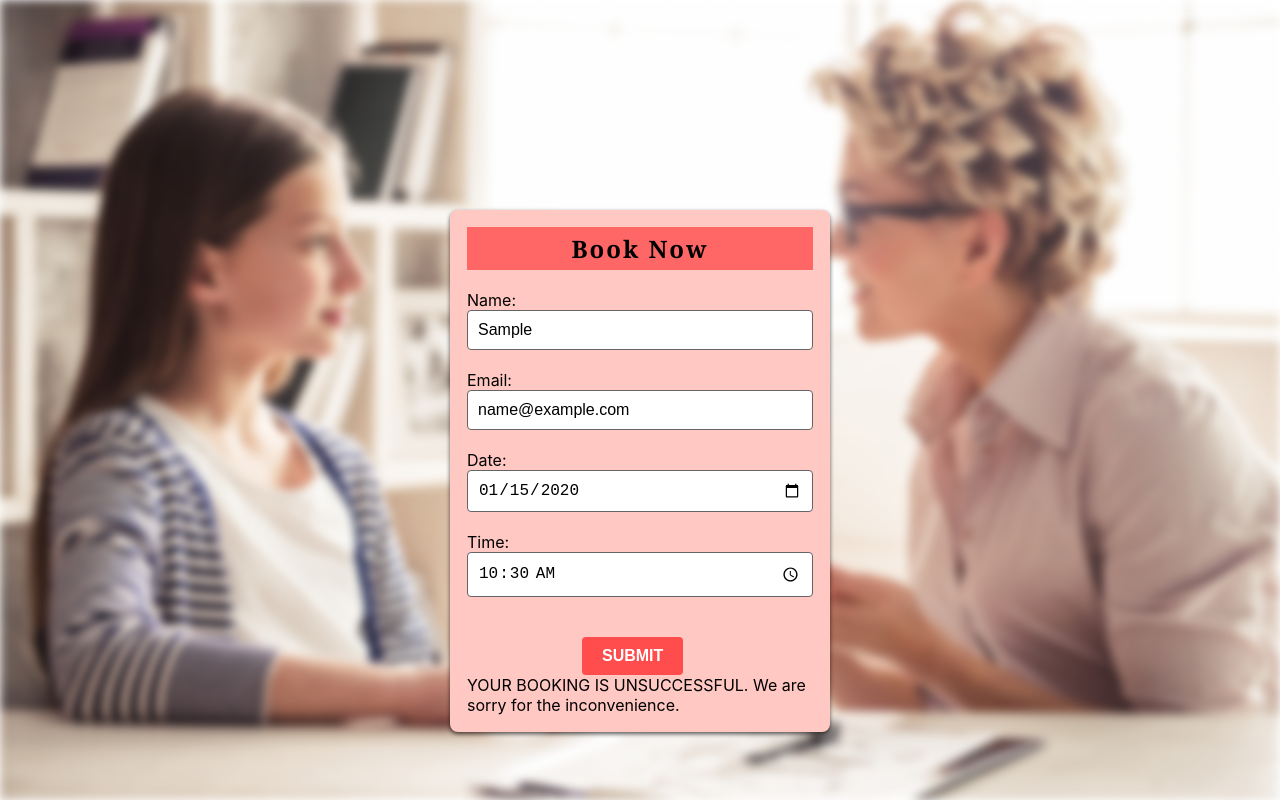
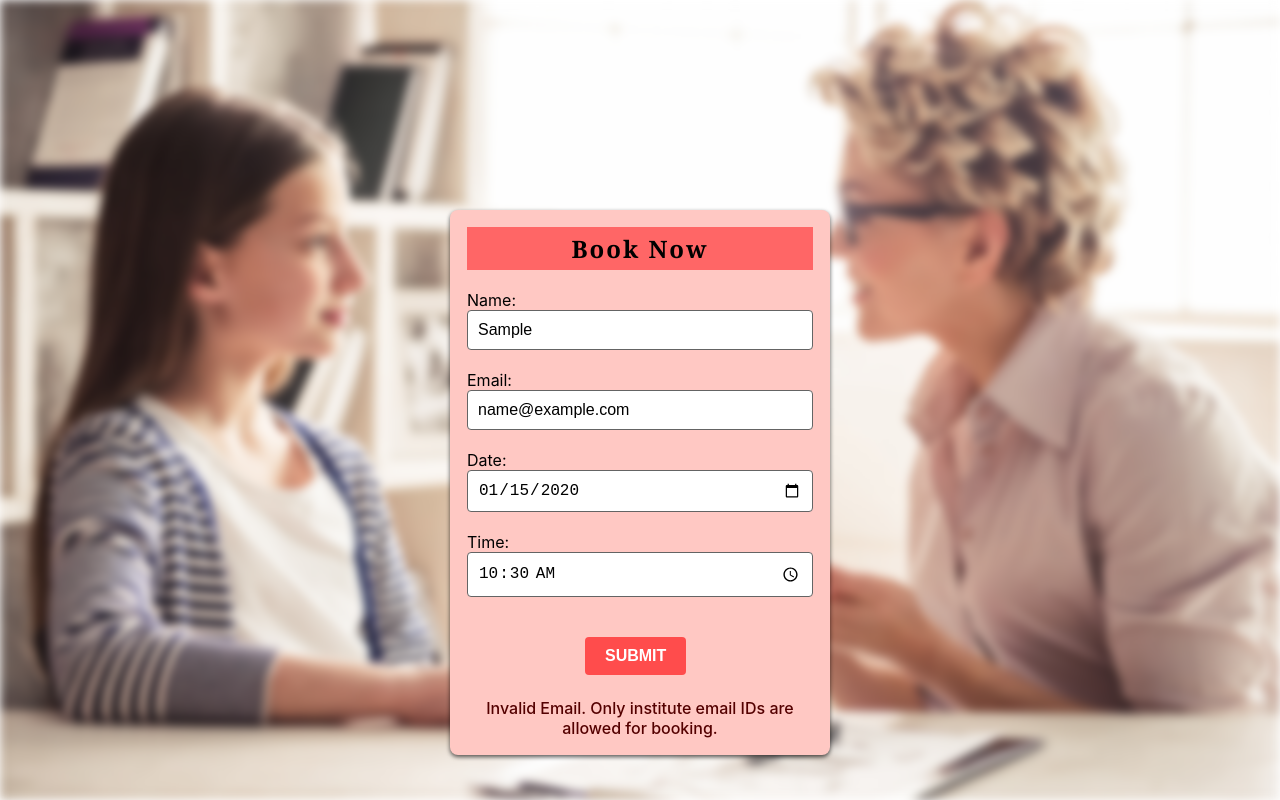
Before and after one commit to stuti0123/IITISoC-23-Web-3-Counseling_Appointment_System, a React (Create React App) app: page /booknow in a window 1280 px wide. Both pictures are taken after typing "Sample", "name@example.com", "2020-01-15", "10:30" into the empty fields and a click on the button "SUBMIT". Built offline with nearby package versions, Linux system fonts and the light colour scheme; no server answers; a web font is replaced by a local one.

Commit message:
institute id verification

```diff
--- a/src/components/BookNowPage.js
+++ b/src/components/BookNowPage.js
@@ -24,6 +24,15 @@ const BookNowPage = () => {
   }, []);
 
   const createUser = () => {
+
+    const allowedDomains = ['iiti.ac.in'];
+    const isValidEmail = allowedDomains.some((domain) => email.endsWith('@' + domain));
+
+    if (!isValidEmail) {
+      setBookingStatus('Invalid Email. Only institute email IDs are allowed for booking.');
+      return;
+    }
+
     const newUser = {
       name,
       email,
@@ -46,6 +55,7 @@ const BookNowPage = () => {
       });
   };
 
+
   return (
     <div className="book-now-container">
       <div
@@ -61,8 +71,6 @@ const BookNowPage = () => {
         }}
       ></div>
       <div className="book-now-page">
-
-
 
         <h2>Book Now</h2>
         <div className="form-group">
@@ -103,11 +111,13 @@ const BookNowPage = () => {
           required
         />
 </div>
-        <button className="submit-button" type="submit" onClick={createUser}>
+        <button className="submit-button" style={{marginBottom:23}} type="submit" onClick={createUser}>
           SUBMIT
         </button>
 
-        {bookingStatus && <p>{bookingStatus}</p>}
+        {bookingStatus && (
+        <p style={{ color: '#540000', fontSize: '16px', marginTop: '5px',fontWeight:500,textAlign:'center' }}>{bookingStatus}</p>
+      )}
 
     </div>
     </div>
--- a/src/components/Booknow.css
+++ b/src/components/Booknow.css
@@ -86,7 +86,7 @@
   text-transform: uppercase;
   cursor: pointer;
   transition: background-color 0.3s;
-  margin-top: 20px;display: flex;  justify-content: center;margin-left: 115px;
+  display: flex;  justify-content: center;margin-left: 118px;
 }
 
 .submit-button:hover {
```
Also changed, not shown: 1 other file (tests, documents, lock files or other folders).
